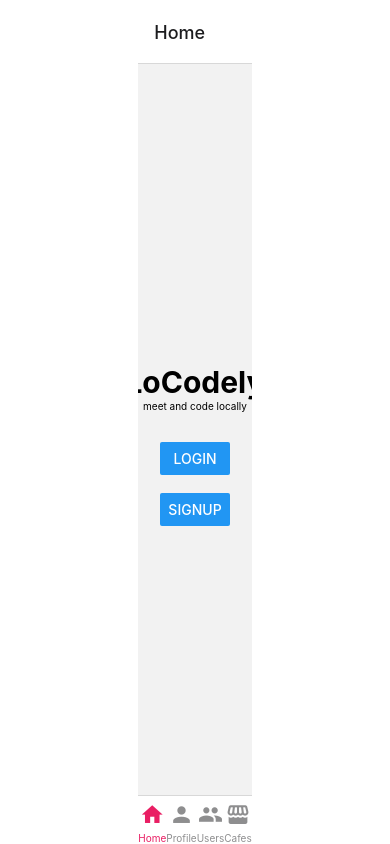
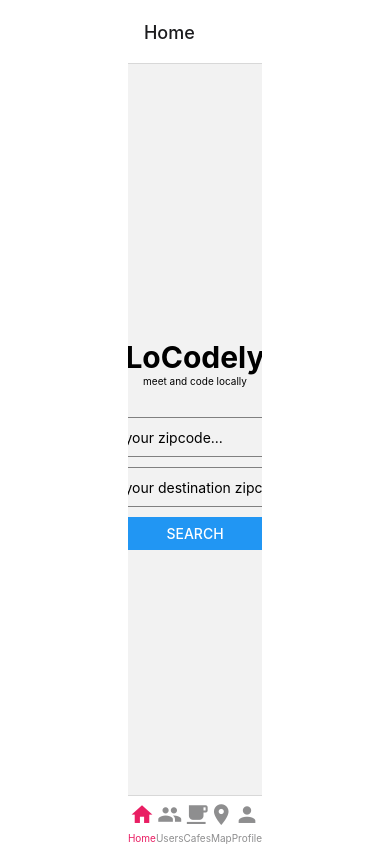
Before and after one commit to jng34/loCodeLy, a React Native app in the folder client/: screen /Home in a window 390 px wide. Built offline with nearby package versions, Linux system fonts and the light colour scheme.

Commit message:
edited Home comp to search for zip codes & added frontend err msgs

```diff
--- a/client/components/Home.js
+++ b/client/components/Home.js
@@ -1,24 +1,51 @@
-import { StyleSheet, Text, Button, View } from 'react-native';
+import { useState } from 'react';
+import { StyleSheet, TextInput, Text, Button, View } from 'react-native';
+import zipCodeGraph from '../../graphs/zipCodeGraph.js'
 
+export default function Home({ navigation }) {
+  const [userZip, setUserZip] = useState('');
+  const [endZip, setEndZip] = useState('');
+  const [userZipErr, setUserZipErr] = useState(false);
+  const [endZipErr, setEndZipErr] = useState(false);
 
-export default function Home() {
+  const handleSearch = () => {
+    console.log(`Query submitted for starting zip ${userZip} and ending zip ${endZip}.`)
+    // Check if entered zip codes are valid or not
+    !(userZip in zipCodeGraph) ? setUserZipErr(true) : setUserZipErr(false)
+    !(endZip in zipCodeGraph) ? setEndZipErr(true) : setEndZipErr(false);
+
+    // return all zipCodes in between
+  }
+
   return (
     <View style={styles.container}>
       <Text style={styles.header}>LoCodely</Text>
       <Text style={styles.desc}>meet and code locally</Text>
       <View>
-        <Button
-          title="Login"
-          onPress={() => navigation.navigate('Login')}
+        <TextInput
+          placeholder="Enter your zipcode..."
+          style={styles.input}
+          onChangeText={(zip) => setUserZip(zip)}
+          value={userZip}
+          inputMode="numeric"
+          keyboardType="number-pad"
+          maxLength={5}
         />
-        <br/>
-        <Button
-          title="SignUp"
-          onPress={() => navigation.navigate('SignUp')}
+        <TextInput
+          placeholder="Enter your destination zipcode..."
+          style={styles.input}
+          onChangeText={(zip) => setEndZip(zip)}
+          value={endZip}
+          inputMode="numeric"
+          keyboardType="number-pad"
+          maxLength={5}
         />
+        <Button title="Search" onPress={handleSearch} />
+        {userZipErr ? <Text style={styles.error}>Invalid user zip</Text> : <Text></Text>}
+        {endZipErr ? <Text style={styles.error}>Invalid destination zip</Text> : <Text></Text>}
       </View>
     </View>
-  )
+  );
 }
 
 const styles = StyleSheet.create({
@@ -36,5 +63,15 @@ const styles = StyleSheet.create({
   desc: {
     fontSize: 10,
     paddingBottom: 30
+  },
+  input: {
+    height: 40,
+    borderColor: 'gray',
+    borderWidth: 1,
+    marginBottom: 10
+  },
+  error: {
+    fontSize: 15,
+    color: 'red'
   }
 });
--- a/client/components/Map.js
+++ b/client/components/Map.js
@@ -0,0 +1,9 @@
+import { View, Text } from 'react-native';
+
+export default function Map() {
+  return (
+    <View style={{ flex: 1 }}>
+      <Text>Map goes here!</Text>
+    </View>
+  )
+}
--- a/client/components/TabNavigation.js
+++ b/client/components/TabNavigation.js
@@ -5,6 +5,7 @@ import Home from "./Home";
 import UserProfile from "./UserProfile";
 import Users from "./Users";
 import Cafes from "./Cafes";
+import Map from "./Map"
 
 const Tab = createBottomTabNavigator();
 
@@ -28,16 +29,6 @@ export default function Navigation() {
           }}
         />
         <Tab.Screen
-          name="Profile"
-          component={UserProfile}
-          options={{
-            tabBarLabel: "Profile",
-            tabBarIcon: ({ color, size }) => (
-              <MaterialCommunityIcons name="account" color={color} size={size} />
-            ),
-          }}
-        />
-        <Tab.Screen
           name="Users"
           component={Users}
           options={{
@@ -53,7 +44,27 @@ export default function Navigation() {
           options={{
             tabBarLabel: "Cafes",
             tabBarIcon: ({ color, size }) => (
-              <MaterialCommunityIcons name="storefront" color={color} size={size} />
+              <MaterialCommunityIcons name="coffee" color={color} size={size} />
+            ),
+          }}
+        />
+        <Tab.Screen
+          name="Map"
+          component={Map}
+          options={{
+            tabBarLabel: "Map",
+            tabBarIcon: ({ color, size }) => (
+              <MaterialCommunityIcons name="map-marker" color={color} size={size} />
+            ),
+          }}
+        />
+        <Tab.Screen
+          name="Profile"
+          component={UserProfile}
+          options={{
+            tabBarLabel: "Profile",
+            tabBarIcon: ({ color, size }) => (
+              <MaterialCommunityIcons name="account" color={color} size={size} />
             ),
           }}
         />
--- a/client/components/UserProfile.js
+++ b/client/components/UserProfile.js
@@ -1,9 +1,22 @@
-import { Text, View } from 'react-native';
+import { StyleSheet, Button, Text, View } from 'react-native';
 
-export default function UserProfile() {
+export default function UserProfile({ navigation }) {
   return (
-    <View>
-      <Text>User Profile here!</Text>
+    <View style={styles.container}>
+      <Text>User Profile</Text>
+      <View>
+        <Button title="Login" onPress={() => navigation.navigate("Login")} />
+        <br />
+        <Button title="SignUp" onPress={() => navigation.navigate("SignUp")} />
+      </View>
     </View>
-  )
+  );
 }
+
+const styles = StyleSheet.create({
+  container: {
+    flex: 1,
+    alignItems: "center",
+    justifyContent: "center",
+  }
+});
--- a/client/package.json
+++ b/client/package.json
@@ -20,7 +20,7 @@
     "graphql": "^15.8.0",
     "react": "18.2.0",
     "react-dom": "18.2.0",
-    "react-native": "0.71.7",
+    "react-native": "0.71.8",
     "react-native-safe-area-context": "4.5.0",
     "react-native-screens": "~3.20.0",
     "react-native-web": "~0.18.10"
```
Also changed, not shown: 1 other file (tests, documents, lock files or other folders).
